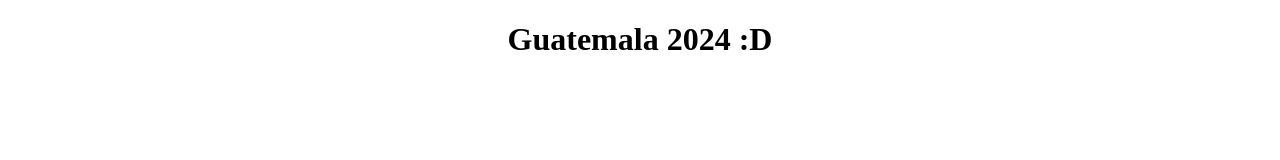
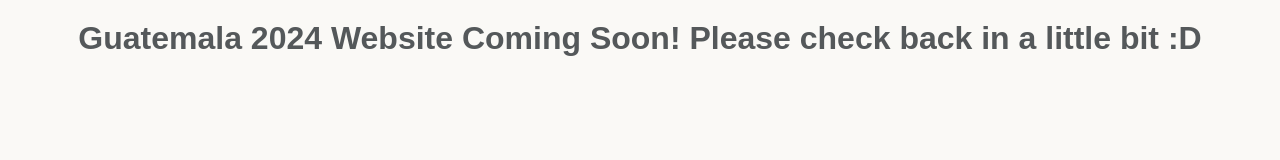
Before and after one commit to yangcs907/guatemala2024, a plain HTML site: page index.html in a window 1280 px wide. Drawn offline with Linux system fonts and the light colour scheme.

Commit message:
temp message added

```diff
--- /dev/null
+++ b/assets/css/style.css
@@ -0,0 +1,20 @@
+body {
+    background-color: #faf9f6;
+    margin: 0px;
+    color: #54585A;
+}
+
+header {
+    /* height: 300px;
+    background-image: url("../images/header.jpg");
+    background-size: cover; */
+    display: flex;
+    justify-content: center;
+    align-items: center;
+}
+
+header h1 {
+    font-family: 'Avenir', sans-serif;
+    margin: 0px;
+    padding: 20px;
+}
--- a/index.html
+++ b/index.html
@@ -5,13 +5,19 @@
     <meta name="viewport" content="width=device-width, initial-scale=1.0">
     <meta http-equiv="X-UA-Compatible" content="ie=edge">
     <title>ACCCNW Guatemala 2024</title>
-    <!-- <link rel="stylesheet" href="./style.css"> -->
-    <!-- <link rel="icon" href="./favicon.ico" type="image/x-icon"> -->
+    <link rel="stylesheet" href="./assets/css/style.css">
+    <link rel="icon" href="./favicon.ico" type="image/x-icon">
   </head>
   <body>
+    <header>
+        <h1>Guatemala 2024 Website Coming Soon! Please check back in a little bit :D</h1>
+    </header>
     <main>
-        <h1 style="font-family: Avenir; text-align: center;">Guatemala 2024 :D</h1>
+
     </main>
+    <footer>
+
+    </footer>
 	<!-- <script src="index.js"></script> -->
   </body>
 </html>
```
Also changed, not shown: 1 other file.
